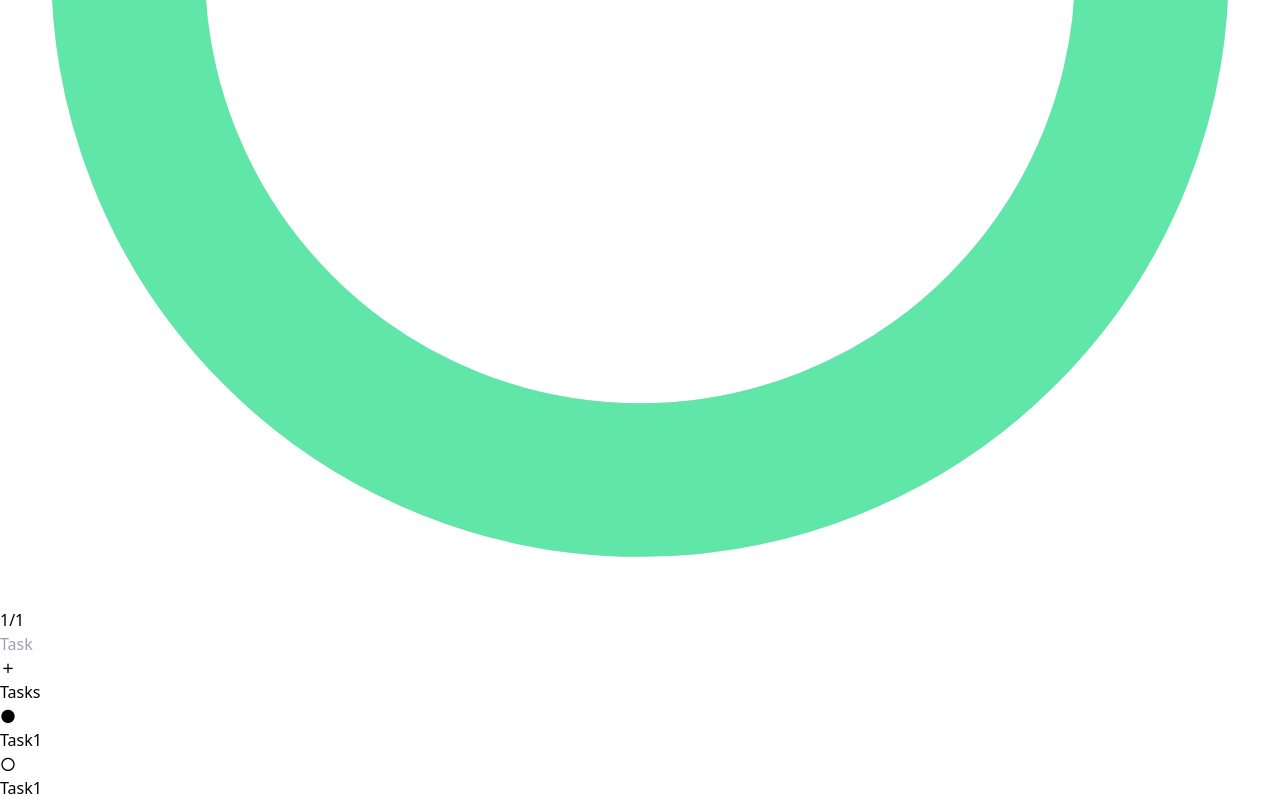
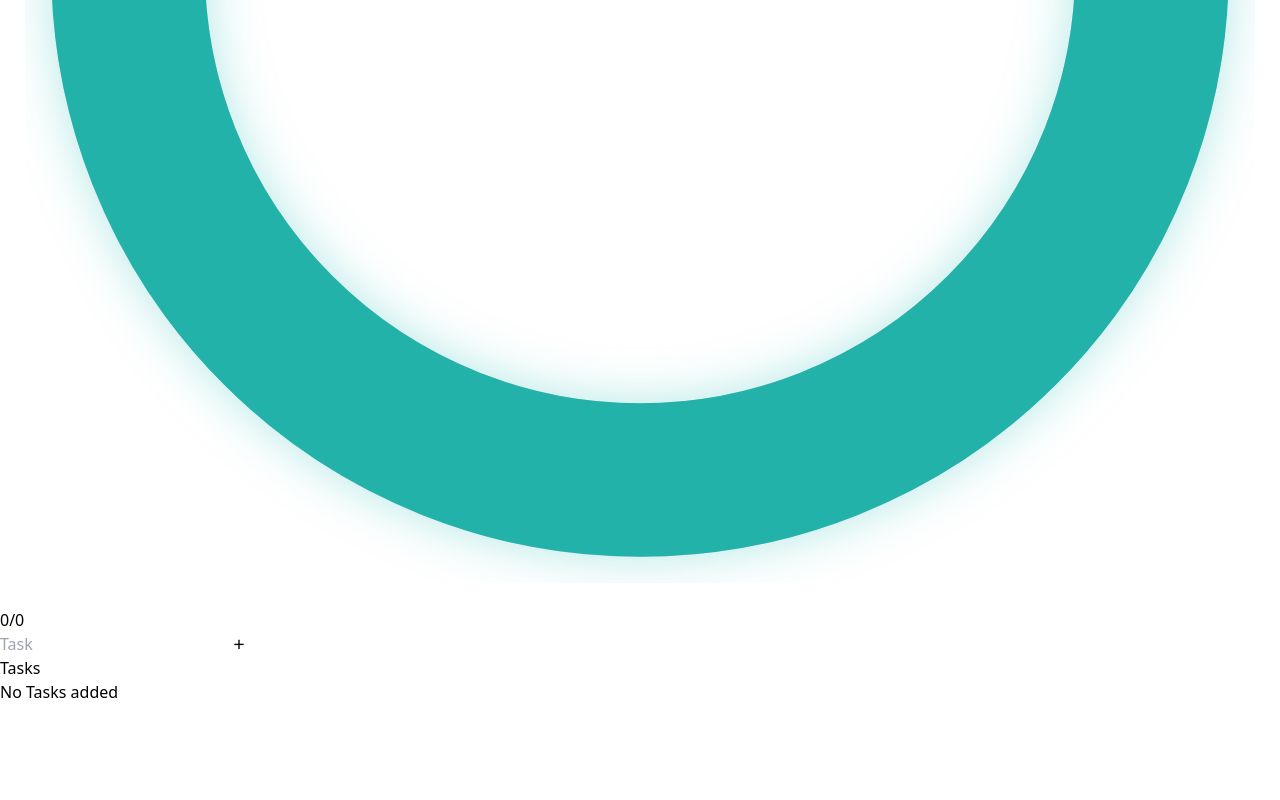
Before and after one commit to WebWithRathor/todo-list, a React (Vite) app: page / in a window 1280 px wide. Shown: the part 696-1496 px from the top of the page. After the commit the page ends 1400 px from the top, so only its background shows below. Built offline with nearby package versions, Linux system fonts and the light colour scheme.

Commit message:
completed TODO

```diff
--- a/index.html
+++ b/index.html
@@ -9,6 +9,11 @@
     href="https://cdn.jsdelivr.net/npm/remixicon@4.2.0/fonts/remixicon.css"
     rel="stylesheet"
 />
+<style>
+  ::-webkit-scrollbar{
+    display: none;
+  }
+</style>
   </head>
   <body>
     <div id="root"></div>
--- a/package.json
+++ b/package.json
@@ -10,6 +10,7 @@
     "preview": "vite preview"
   },
   "dependencies": {
+    "nanoid": "^5.0.7",
     "react": "^18.2.0",
     "react-dom": "^18.2.0"
   },
--- a/src/App.jsx
+++ b/src/App.jsx
@@ -1,20 +1,83 @@
-import React  from 'react'
+import { React, useState } from 'react'
 import './index.css'
-import Left  from './components/left.jsx'
-import Right  from './components/right.jsx'
+import { nanoid } from 'nanoid'
 
 
 const App = () => {
+  const [tasks, setTasks] = useState(JSON.parse(localStorage.getItem('tasks')) ?? [])
+  const [input, setinput] = useState('')
+  function submitHandler(e) {
+    e.preventDefault();
+    const obj = {
+      id: nanoid(),
+      task: input,
+      complete: false
+    }
+    setTasks([...tasks, obj])
+    setinput('');
+    localStorage.setItem('tasks', JSON.stringify([...tasks, obj]));
+  }
+  function taskCheck(index) {
+    const copytask = [...tasks];
+    copytask[index].complete = !copytask[index].complete;
+    setTasks(copytask);
+    localStorage.setItem('tasks', JSON.stringify(copytask));
+  }
+
+  const deleted = (index) => {
+    const copytask = [...tasks];
+    copytask.splice(index, 1);
+    setTasks(copytask);
+    localStorage.setItem('tasks', JSON.stringify(copytask));
+  }
+
   return (
     <>
-    <div className="main flex flex items-center bg-black justify-center h-screen w-full p-10">
+      <div className="main flex flex items-center bg-black justify-center h-screen w-full p-10">
+        <div className="left w-1/2 h-full flex flex-col gap-10 items-center justify-center">
+          <div className="head w-2/3 h-[35vh] bg-zinc-900 rounded-xl py-6 flex gap-4 items-center justify-center">
+            <h1 className='text-3xl text-white font-medium'>Progress</h1>
+            <div className="progress w-1/2 h-full flex items-center justify-center relative">
+              <svg width="100%" height="100%" className='absolute ' viewBox="0 0 100 100">
+                <filter id="drop-shadow" >
+                  <feDropShadow dx="0" dy="0" stdDeviation="2" floodColor="lightseagreen" floodOpacity="0.3" />
+                </filter>
+                <circle r="40"  cx='50' cy='50' fill="transparent" stroke="#e0e0e0" strokeWidth="12px"></circle>
+                <circle r="40" cx='50' cy='50' fill="transparent" stroke="lightseagreen" strokeWidth="12px" strokeLinecap="round" strokeDasharray="251.1px" filter="url(#drop-shadow)" strokeDashoffset={`${251.1 * ((100 - (tasks.filter((e) => e.complete).length / tasks.length) * 100) / 100)}px`}></circle>
+              </svg>
+              <h1 className='text-2xl font-medium text-white'>{tasks.filter((e) => e.complete).length
+              }/{tasks.length}</h1>
+            </div>
+          </div>
+          <form onSubmit={submitHandler} className='w-2/3 flex items-center gap-2 rounded-full border p-2'>
+            <input required onChange={(e) => setinput(e.target.value)} value={input} type="text" placeholder='Task' className='px-2 text-xl outline-none text-white py-1 bg-transparent  w-full ' />
+            <button className='bg-zinc-900 rounded-full px-2 aspect-square text-2xl text-white font-black flex items-center justify-center'><i className="ri-add-line"></i></button>
+          </form>
+        </div>
+        <div className="right w-1/3 max-h-[90%] flex flex-col items-center justify-center gap-4">
+          <h1 className='text-white w-full text-3xl font-medium mb-4'>Tasks</h1>
+          <div className="tasks w-full text-white">
+            <div className="flex flex-col gap-2 h-[52.5vh] overflow-y-auto py-1">
+              {tasks.length > 0 ? (
+                tasks.map((e, i) => (
+                  <div key={e.id} className="task cursor-pointer flex items-center border rounded-full px-4 py-3 gap-3">
+                    <i onClick={() => taskCheck(i)} className={`ri-circle-${e.complete ? 'fill' : 'line'} text-cyan-300 mt-1`}></i>
+                    <h1 className={`text-white text-xl w-full ${e.complete ? 'line-through' : ''} `}>{e.task}</h1>
+                    <i onClick={() => deleted(i)} className='ri-close-line ml-auto'></i>
+                  </div>
+                ))
+              ) : (
+                <h1 className='text-3xl'>No Tasks added</h1>
+              )}
 
-      <Left/>
-      <Right a="a"/>
+            </div>
+          </div>
+
+        </div>
 
 
 
-    </div>
+      </div>
     </>
   )
 }
--- a/src/components/left.jsx
+++ /dev/null
@@ -1,24 +0,0 @@
-import React from 'react'
-
-const left = () => {
-  return (
-    <div className="left w-1/2 h-full flex flex-col gap-10 items-center justify-center">
-      <div className="head w-2/3 h-[35vh] bg-zinc-900 rounded-xl py-6 flex gap-4 items-center justify-center">
-        <h1 className='text-3xl text-white font-medium'>Progress</h1>
-        <div className="progress w-1/2 h-full flex items-center justify-center relative">
-            <svg width="100%" height="100%" className='absolute' viewBox="0 0 100 100">
-            <circle r="40" cx='50' cy='50'  fill="transparent" stroke="#e0e0e0" stroke-width="12px"></circle>
-  <circle r="40" cx='50' cy='50' fill="transparent" stroke="#60e6a8" stroke-width="12px" stroke-dasharray="251.1px" stroke-dashoffset="62.775px"></circle>
-  </svg>
-            <h1 className='text-2xl font-medium text-white'>1/1</h1>
-        </div>
-      </div>
-      <form className='w-2/3 flex items-center gap-2 rounded-full border p-2'>
-        <input type="text" placeholder='Task' className='px-2 text-xl outline-none text-white py-1 bg-transparent  w-full ' />
-        <h1 className='bg-zinc-900 rounded-full px-2 aspect-square text-2xl text-white font-black flex items-center justify-center'><i class="ri-add-line"></i></h1>
-      </form>
-      </div>
-  )
-}
-
-export default left
--- a/src/components/right.jsx
+++ /dev/null
@@ -1,21 +0,0 @@
-import React from 'react'
-
-function right(a,b) {
-  console.log(a)
-  return (
-    <div className="right w-1/3 h-full flex flex-col items-center justify-center gap-4">
-<h1 className='text-white w-full text-3xl font-medium mb-4'>Tasks</h1>
-      <div className="tasks w-full flex flex-col gap-2">
-        <div className="task flex items-center bg-zinc-900  rounded-full px-4 py-2 gap-2">
-        <i className="ri-circle-fill text-green-500 mt-1 "></i><h1 className='text-white text-xl  w-full line-through'>Task1</h1>
-        </div>
-        <div className="task flex items-center bg-zinc-900  rounded-full px-4 py-2 gap-2">
-        <i className="ri-circle-line text-white mt-1 "></i><h1 className='text-white text-xl  w-full '>Task1</h1>
-        </div>
-      </div>
-
-</div>
-  )
-}
-
-export default right
```
